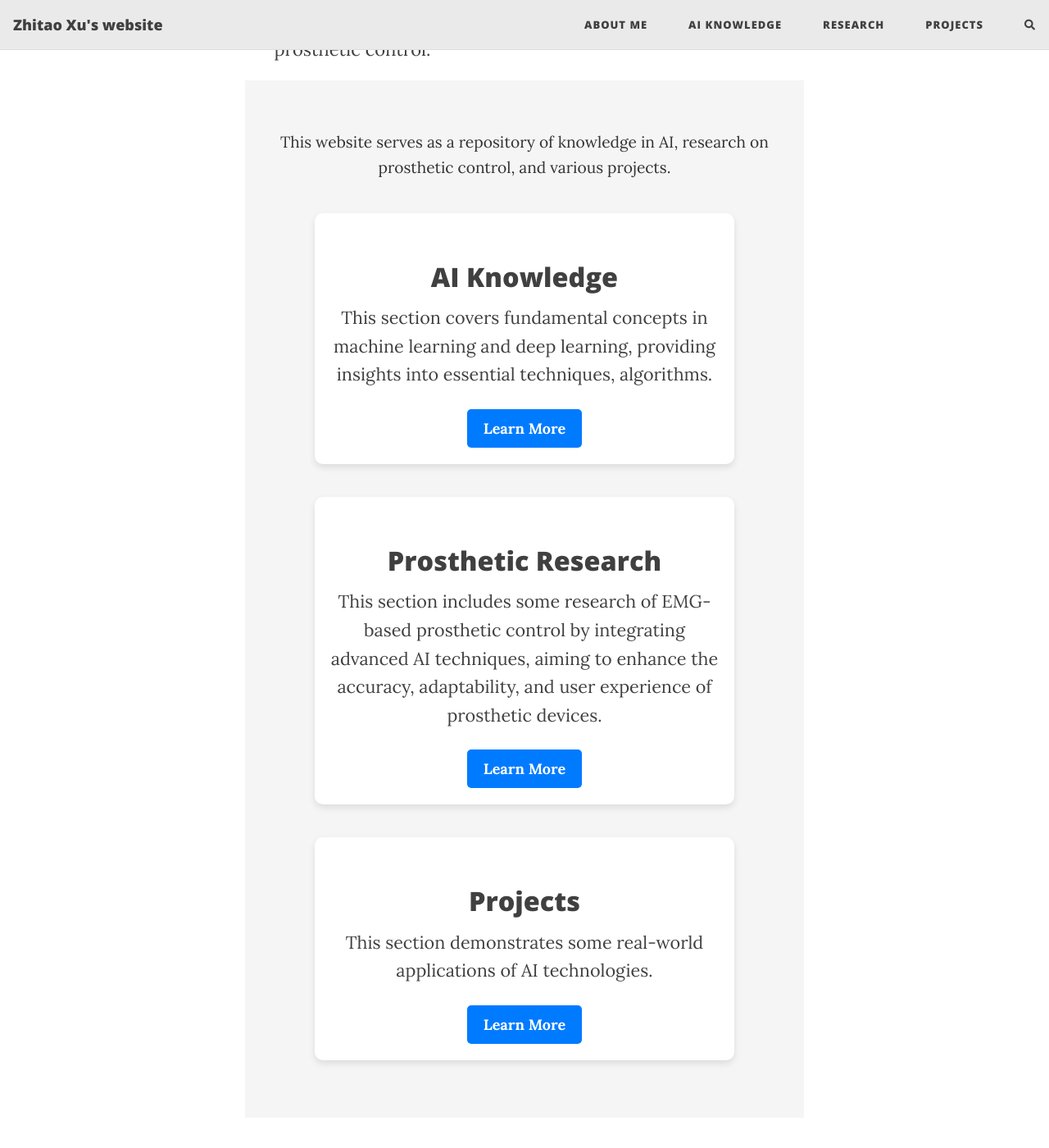
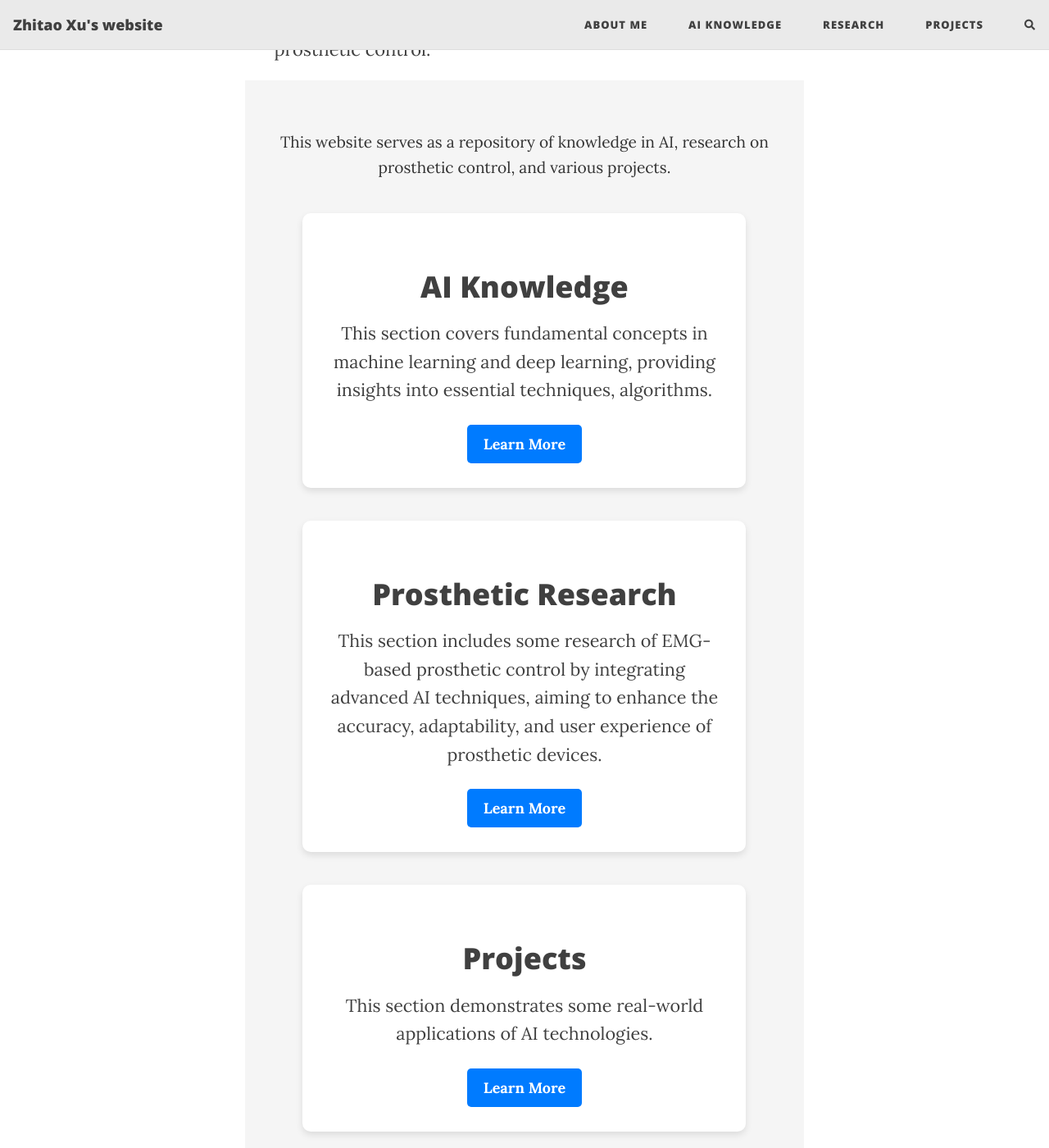
Before and after one commit to HerrXu01/herrxu01.github.io, a Jekyll site: the page built from index.html, in a window 1280 px wide and 1400 px high, scrolled down 1406 px. Shown: the whole window at 82% size. Built offline with Jekyll 4.4.1, drawn with Linux system fonts in a browser that asks for light colours; the list of posts is cut into pages by our own code; comment, search, counter and statistics services are not loaded.

Commit message:
change summary section width

```diff
--- a/assets/css/beautifuljekyll.css
+++ b/assets/css/beautifuljekyll.css
@@ -1247,30 +1247,37 @@
 }
 
 /* Summary Section */
+/* Summary Section */
 .summary-section {
   display: flex;
   flex-direction: column;
   align-items: center;
-  padding: 50px 20px;
+  padding: 50px 40px; /* 扩大左右内边距 */
   background-color: #f5f5f5;
+  max-width: 1600px; /* 设置最大宽度，适应大屏 */
+  width: 100%;
+  margin: 0 auto; /* 保持居中 */
 }
 
+/* Summary Card */
 .summary-card {
   background: white;
   border-radius: 10px;
   box-shadow: 0 4px 8px rgba(0, 0, 0, 0.1);
-  max-width: 600px;
-  width: 80%;
+  max-width: 1200px; /* 扩大卡片最大宽度 */
+  width: 90%; /* 更接近父容器宽度 */
   margin: 20px;
-  padding: 20px;
+  padding: 30px; /* 增加内边距，保持卡片内容的舒适度 */
   text-align: center;
 }
 
+/* 卡片标题 */
 .summary-card h2 {
-  font-size: 1.8em;
-  margin-bottom: 15px;
+  font-size: 2em; /* 适当放大标题字体 */
+  margin-bottom: 20px; /* 增加间距 */
 }
 
+/* 卡片段落 */
 .summary-card p {
   font-size: 1.2em;
   line-height: 1.6;
```
